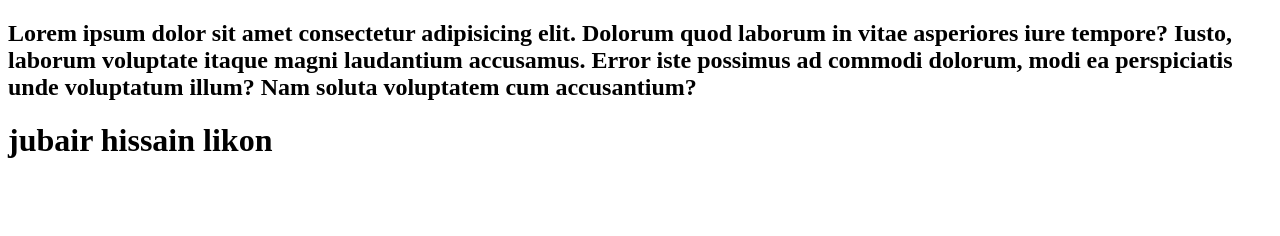
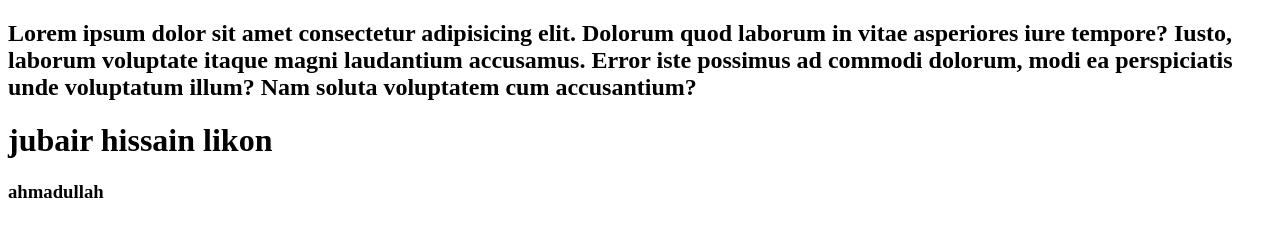
Before and after one commit to jubair30401/misho, a plain HTML site: page index.html in a window 1280 px wide. Drawn offline with Linux system fonts and the light colour scheme.

Commit message:
Update index.html

```diff
--- a/index.html
+++ b/index.html
@@ -8,5 +8,6 @@
 <body>
     <h2> Lorem ipsum dolor sit amet consectetur adipisicing elit. Dolorum quod laborum in vitae asperiores iure tempore? Iusto, laborum voluptate itaque magni laudantium accusamus. Error iste possimus ad commodi dolorum, modi ea perspiciatis unde voluptatum illum? Nam soluta voluptatem cum accusantium?</h2>
     <h1>jubair hissain likon</h1>
+    <h3> ahmadullah</h3>
 </body>
 </html>
```
